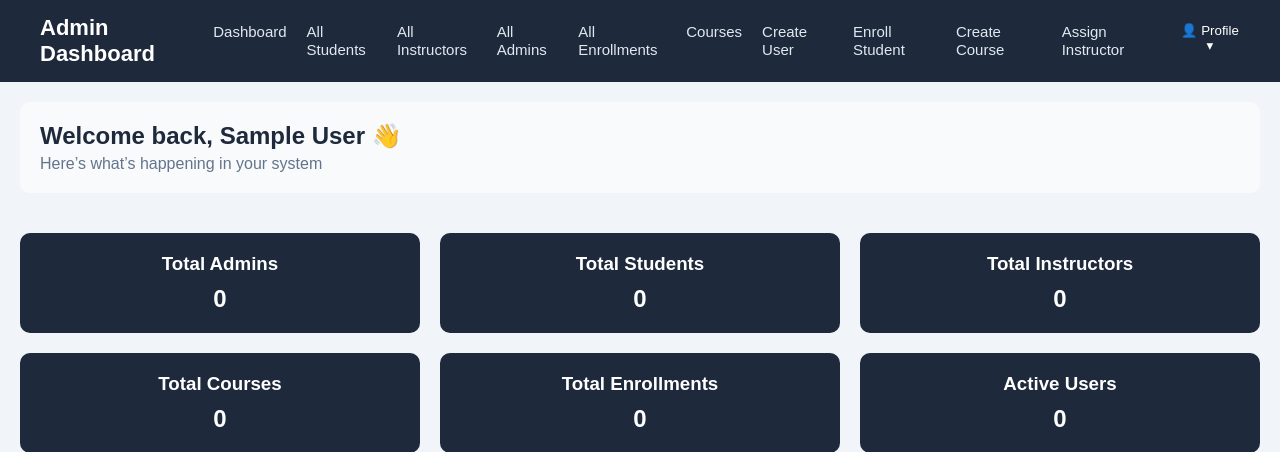
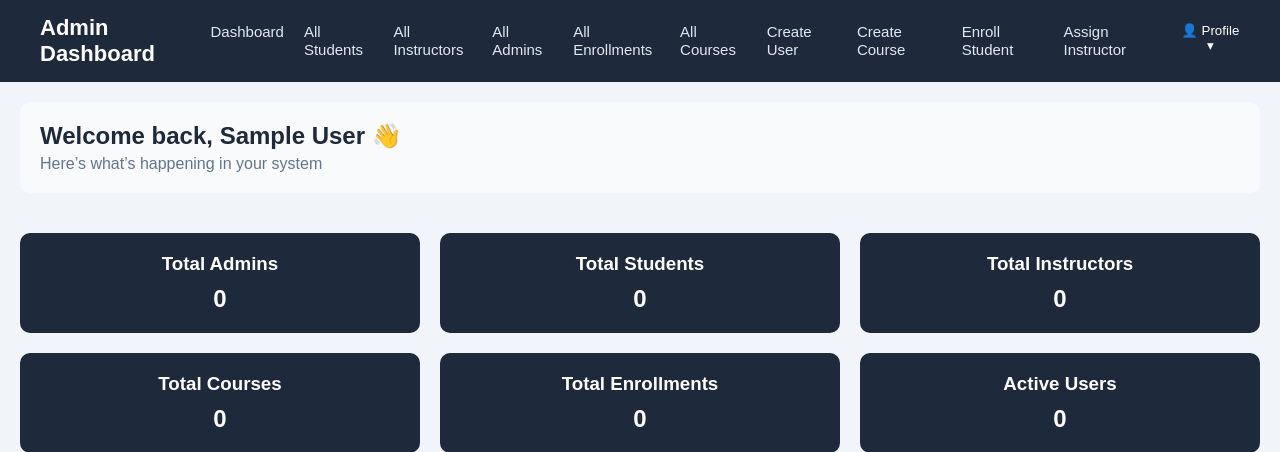
Before and after one commit to meetgandhi-simform/student-course-enrollment-system, a PHP site: page /course-management/ui/admin_dashboard.php in a window 1280 px wide. Shown: the top 452 px of the page. Run offline with PHP 8.4, Linux system fonts and the light colour scheme; the visitor is signed in with stand-in values (Sample User, id 1); data that the repository does not hold is empty.

```diff
--- a/ui/navbar.php
+++ b/ui/navbar.php
@@ -16,10 +16,10 @@
             <li><a href="allInstructor.php?tab=instructors">All Instructors</a></li>
             <li><a href="allAdmin.php?tab=admins">All Admins</a></li>
             <li><a href="allEnrollments.php?tab=enrollments">All Enrollments</a></li>
-            <li><a href="courseWithInstructor.php?tab=courses">Courses</a></li>
+            <li><a href="courseWithInstructor.php?tab=courses">All Courses</a></li>
             <li><a href="admin_create_user.php">Create User</a></li>
+            <li><a href="createCourse.php">Create Course</a></li>
             <li><a href="enroll_student.php">Enroll Student</a></li>
-            <li><a href="createCourse.php">Create Course</a></li>
             <li><a href="assignInstructor.php">Assign Instructor</a></li>
 
 
```
